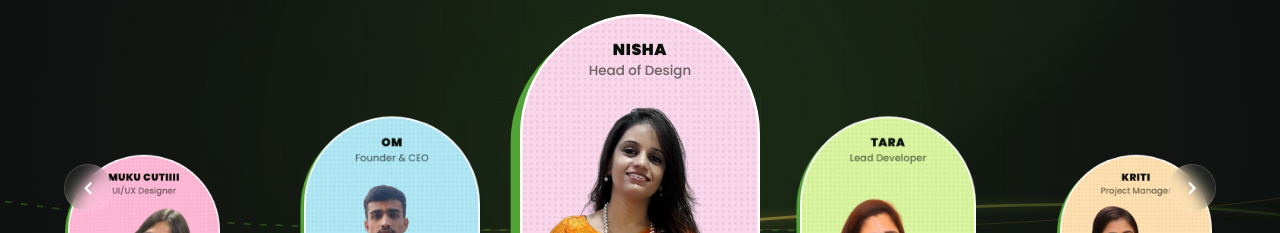
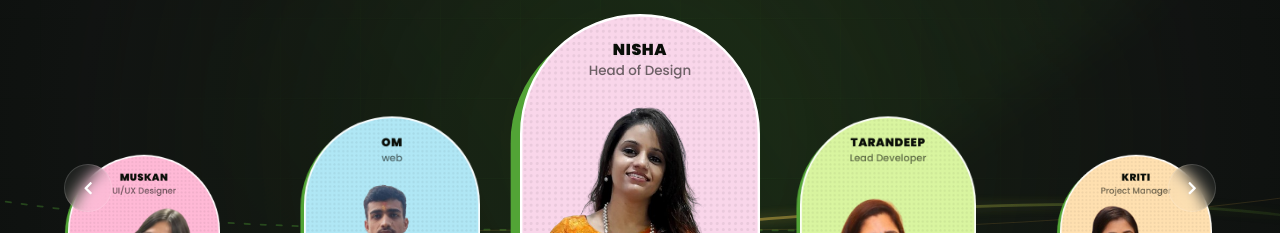
Before and after one commit to shubhamseb98-create/web-react, a React (Vite) app: page /about in a window 1280 px wide. Shown: the part 7980-8213 px from the top of the page. Built offline with nearby package versions, Linux system fonts and the light colour scheme.

Commit message:
team-name

```diff
--- a/src/components/Sections/TeamSection.jsx
+++ b/src/components/Sections/TeamSection.jsx
@@ -9,7 +9,7 @@ import { fadeUp } from '../../animations/variants'
 const team = [
   {
     name: 'Om',
-    role: 'Founder & CEO',
+    role: 'web',
     img: '/assets/img/team/om-removebg-preview.png',
     color: '#b0e7f5ff',
     linkedin: '#',
@@ -26,7 +26,7 @@ const team = [
     instagram: '#',
   },
   {
-    name: 'Tara',
+    name: 'Tarandeep',
     role: 'Lead Developer',
     img: '/assets/img/team/tara-removebg-preview.png',
     color: '#d9f5a0',
@@ -44,8 +44,8 @@ const team = [
     instagram: '#',
   },
   {
-    name: 'Sitara',
-    role: 'Digital Strategist',
+    name: 'Dheeraj',
+    role: 'Founder & CEO',
     img: '/assets/img/team/sitara-removebg-preview.png',
     color: '#c8d8fc',
     linkedin: '#',
@@ -53,8 +53,8 @@ const team = [
     instagram: '#',
   },
   {
-    name: 'Cutiiii',
-    role: 'UI/UX Designer',
+    name: 'Dheeraj',
+    role: 'SEO',
     img: '/assets/img/team/cutiiii-removebg-preview.png',
     color: '#fce8ac',
     linkedin: '#',
@@ -63,7 +63,7 @@ const team = [
     instagram: '#',
   },
   {
-    name: 'Anuj Cutiiii',
+    name: 'Anuj',
     role: 'UI/UX Designer',
     img: '/assets/img/team/Anuj-cutiiii-removebg-preview.png',
     color: '#c8f5b0',
@@ -73,7 +73,7 @@ const team = [
     instagram: '#',
   },
   {
-    name: 'MUKU Cutiiii',
+    name: 'Muskan',
     role: 'UI/UX Designer',
     img: '/assets/img/team/Muku.png',
     color: '#ffb9d6ff',
```
